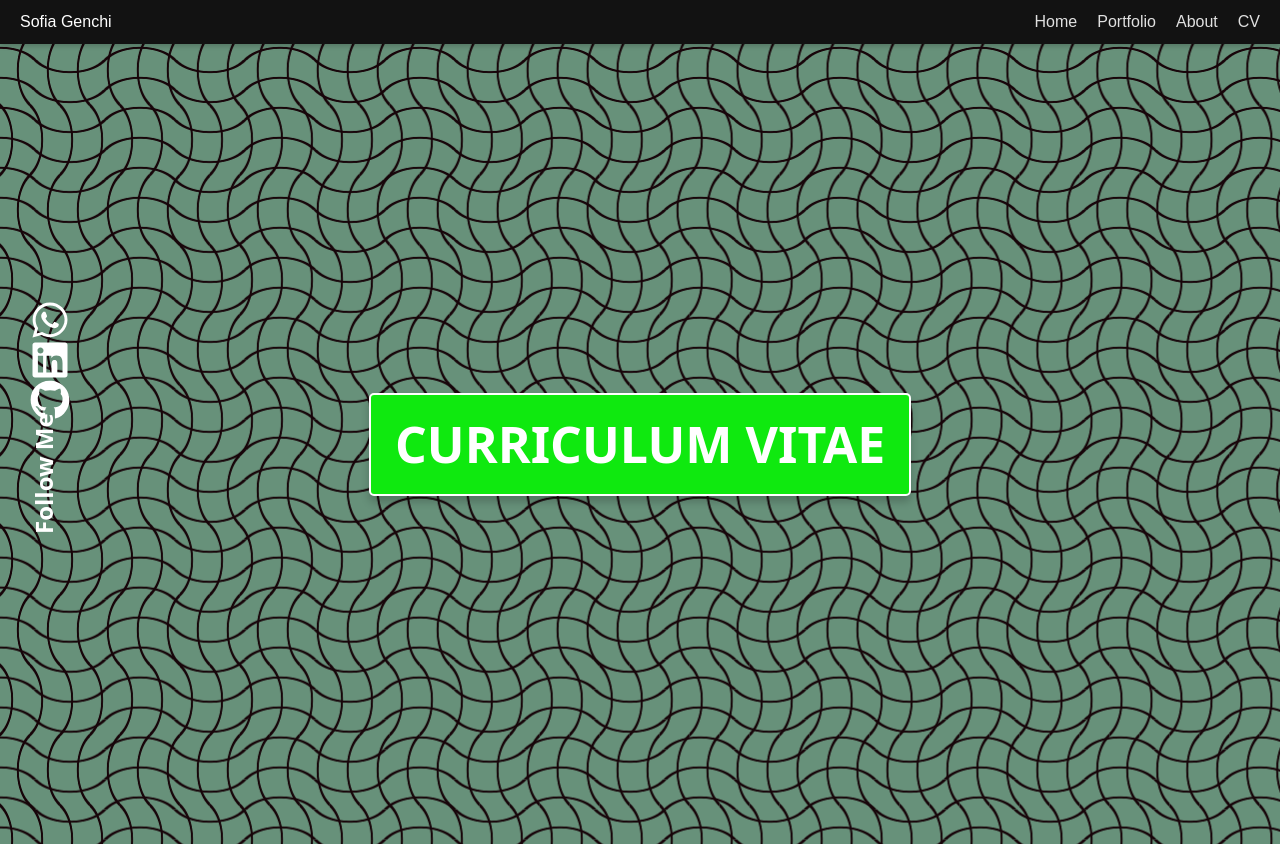
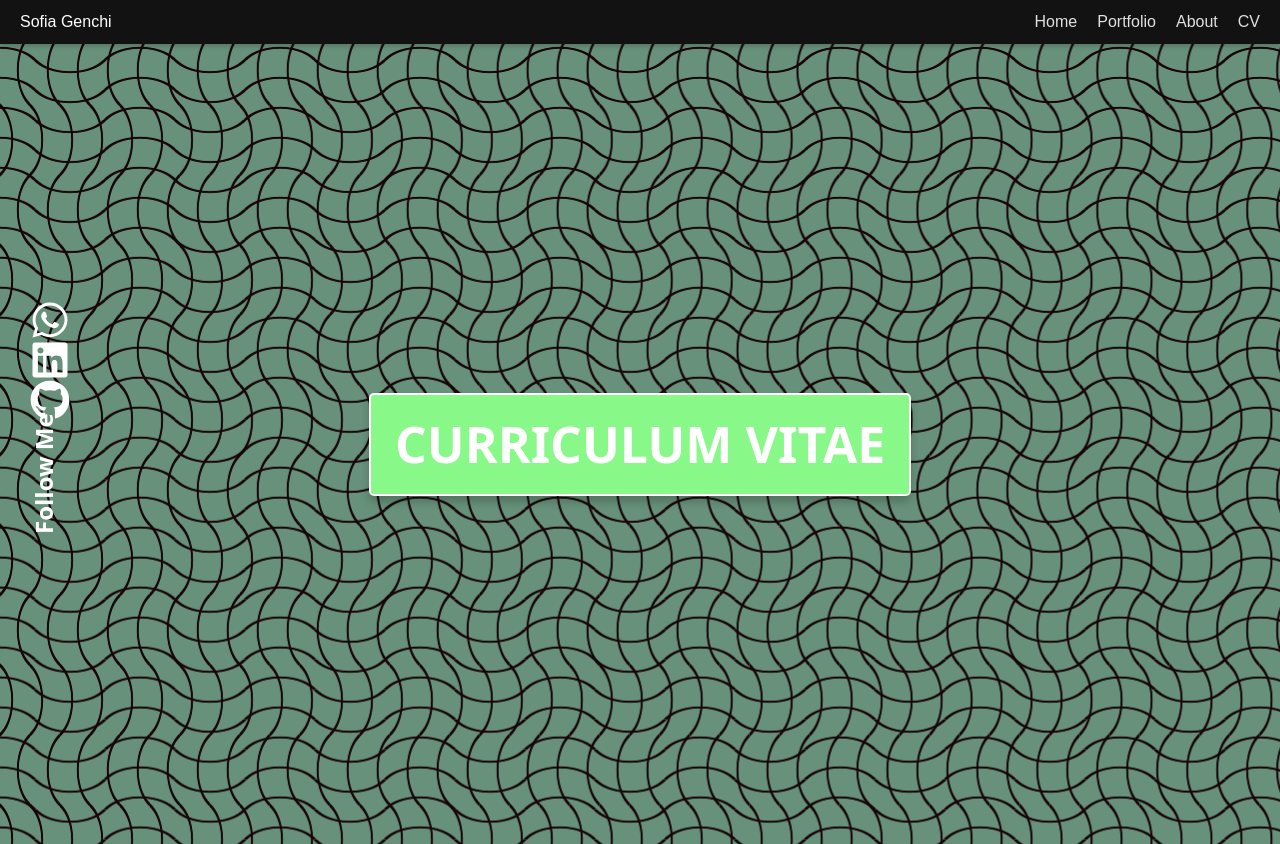
Before and after one commit to SofiaGenchi/cv-sg, a React (Vite) app: page /cv in a window 1280 px wide. In both pictures the pointer is over the link "CURRICULUM VITAE". Built offline with nearby package versions, Linux system fonts and the light colour scheme.

Commit message:
cambiando color de bk al hacer hover en el btn cv

```diff
--- a/src/components/CV/Cv.css
+++ b/src/components/CV/Cv.css
@@ -28,7 +28,7 @@
 
 /* Estilo para el botón en hover */
 .button:hover {
-  background-color: rgb(15, 233, 15);
+  background-color: rgb(136, 248, 136);
   color: #fff;
   border-color: #fff;
   box-shadow: 0 6px 8px rgba(0, 0, 0, 0.2);
```
